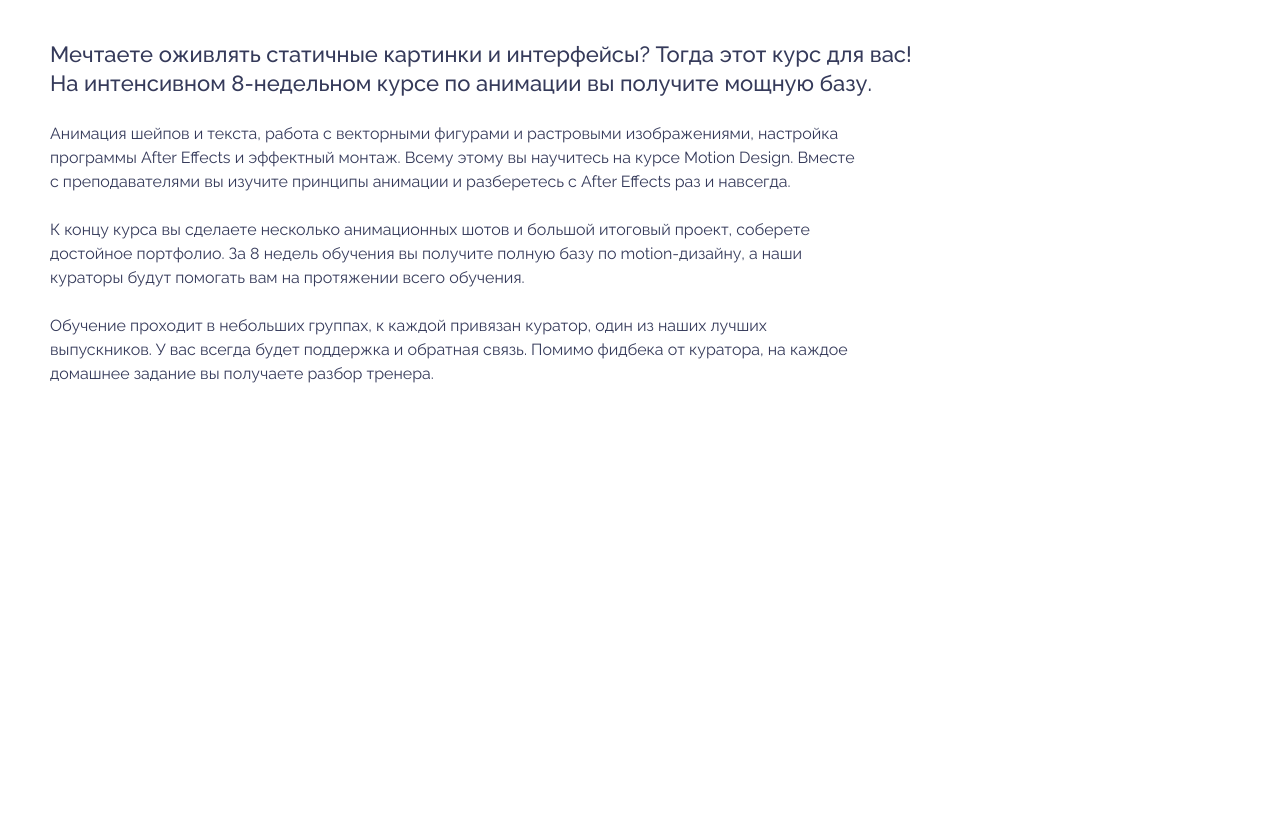
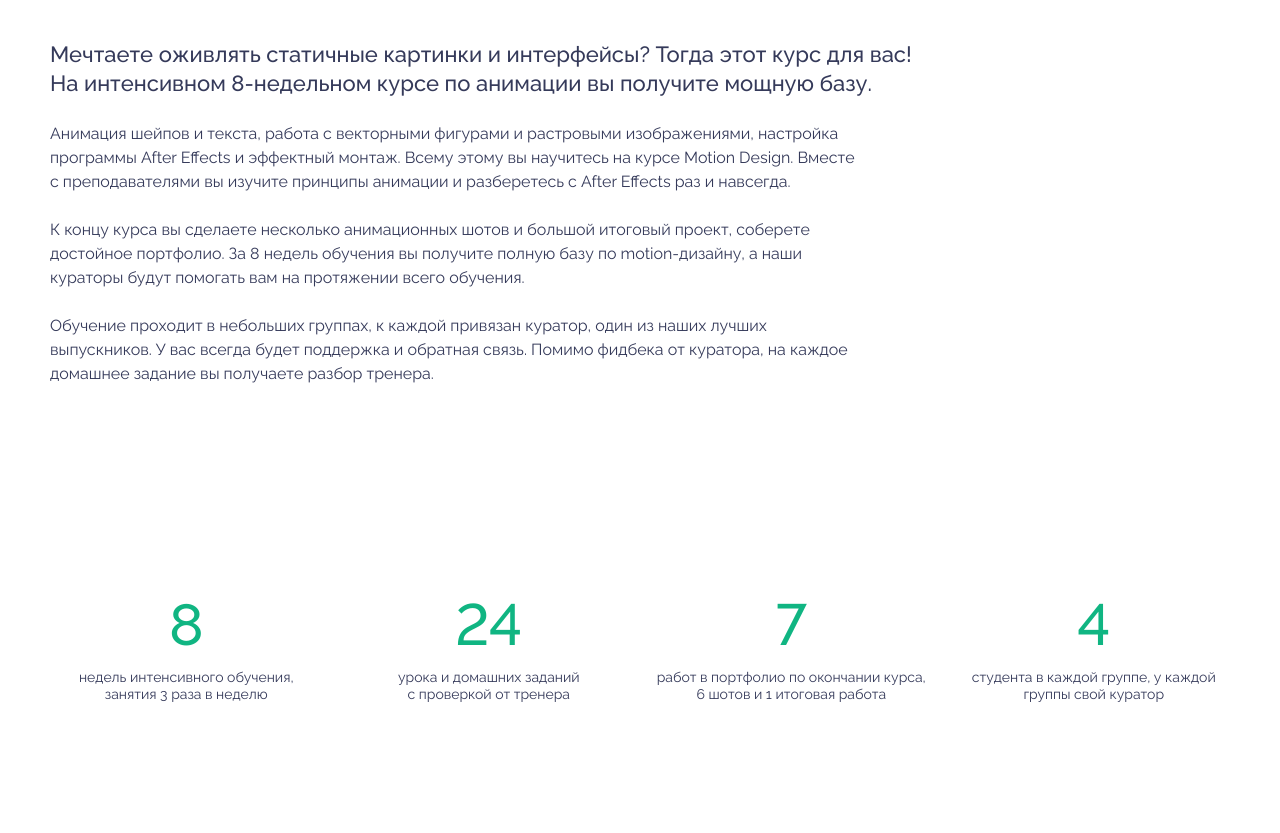
Before and after one commit to Daniil-gavrilooov/ementor_motion-design, a plain HTML site: page app/index.html in a window 1280 px wide. Shown: the part 819-1652 px from the top of the page. Before the commit the page ends 1285 px from the top, so only its background shows below. Drawn offline with Linux system fonts and the light colour scheme.

Commit message:
add  section (statistic)

```diff
--- a/app/index.html
+++ b/app/index.html
@@ -110,6 +110,51 @@
                 </div>
             </div>
         </section>
+
+        <section class="statistic">
+            <div class="container">
+                <div class="statistic__content">
+                    <div class="statistic__item">
+                        <p class="statistic__num">
+                            8
+                        </p>
+
+                        <p class="statistic__description">
+                            недель интенсивного обучения, <br>
+                            занятия 3 раза в неделю
+                        </p>
+                    </div>
+                    <div class="statistic__item">
+                        <p class="statistic__num">
+                            24
+                        </p>
+
+                        <p class="statistic__description">
+                            урока и домашних заданий <br>
+                            с проверкой от тренера
+                        </p>
+                    </div>
+                    <div class="statistic__item">
+                        <p class="statistic__num">
+                            7
+                        </p>
+
+                        <p class="statistic__description">
+                            работ в портфолио по окончании курса, <br> 6 шотов и 1 итоговая работа
+                        </p>
+                    </div>
+                    <div class="statistic__item">
+                        <p class="statistic__num">
+                            4
+                        </p>
+
+                        <p class="statistic__description">
+                            студента в каждой группе, у каждой <br> группы свой куратор
+                        </p>
+                    </div>
+                </div>
+            </div>
+        </section>
     </main>
 
 
--- /dev/null
+++ b/app/scss/_statistic.scss
@@ -0,0 +1,44 @@
+.statistic {
+    padding: 130px 0;
+    text-align: center;
+
+    &__content {
+        display: grid;
+        grid-template-columns: repeat(4, 1fr);
+        grid-gap: 30px;
+    }
+
+    &__num {
+        font-weight: 500;
+        font-size: 58px;
+        line-height: 100%;
+        color: $green;
+        font-feature-settings: "pnum" on, "lnum" on;
+        margin-bottom: 15px;
+    }
+
+    &__description {
+        font-size: 14px;
+        line-height: 120%;
+        max-width: 270px;
+        margin: 0 auto;
+    }
+}
+
+@media (max-width: 1050px) {
+    .statistic {
+        &__content {
+            grid-template-columns: repeat(2, 1fr);
+            grid-row-gap: 50px;
+        }
+    }
+}
+@media (max-width: 550px) {
+    .statistic {
+        padding-bottom: 50px;
+        &__content {
+            grid-template-columns: 1fr;
+            grid-row-gap: 50px;
+        }
+    }
+}
--- a/app/scss/style.scss
+++ b/app/scss/style.scss
@@ -3,6 +3,7 @@
 @import '_mixing';
 @import '_header';
 @import '_cours-info';
+@import '_statistic';
 
 body {
     font-family: "Raleway", sans-serif;
```
Also changed, not shown: app/css/style.min.css.
